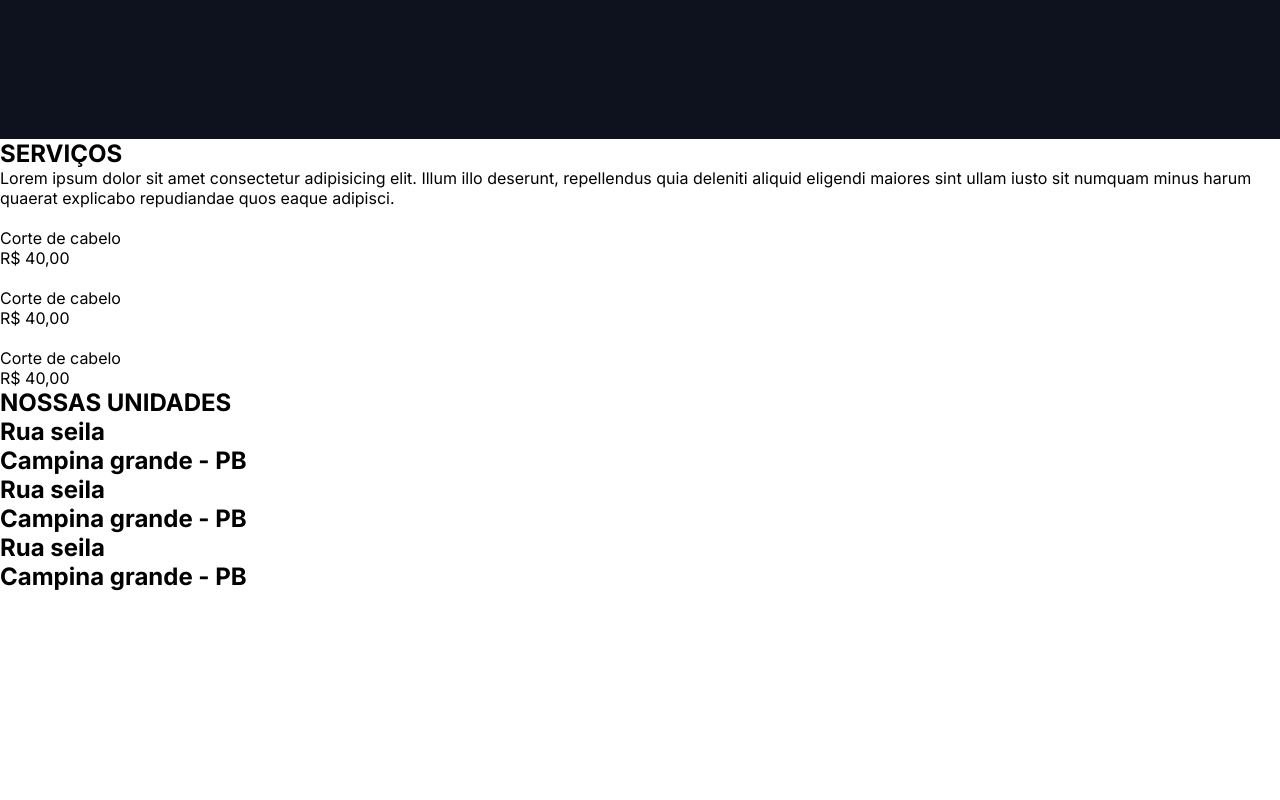
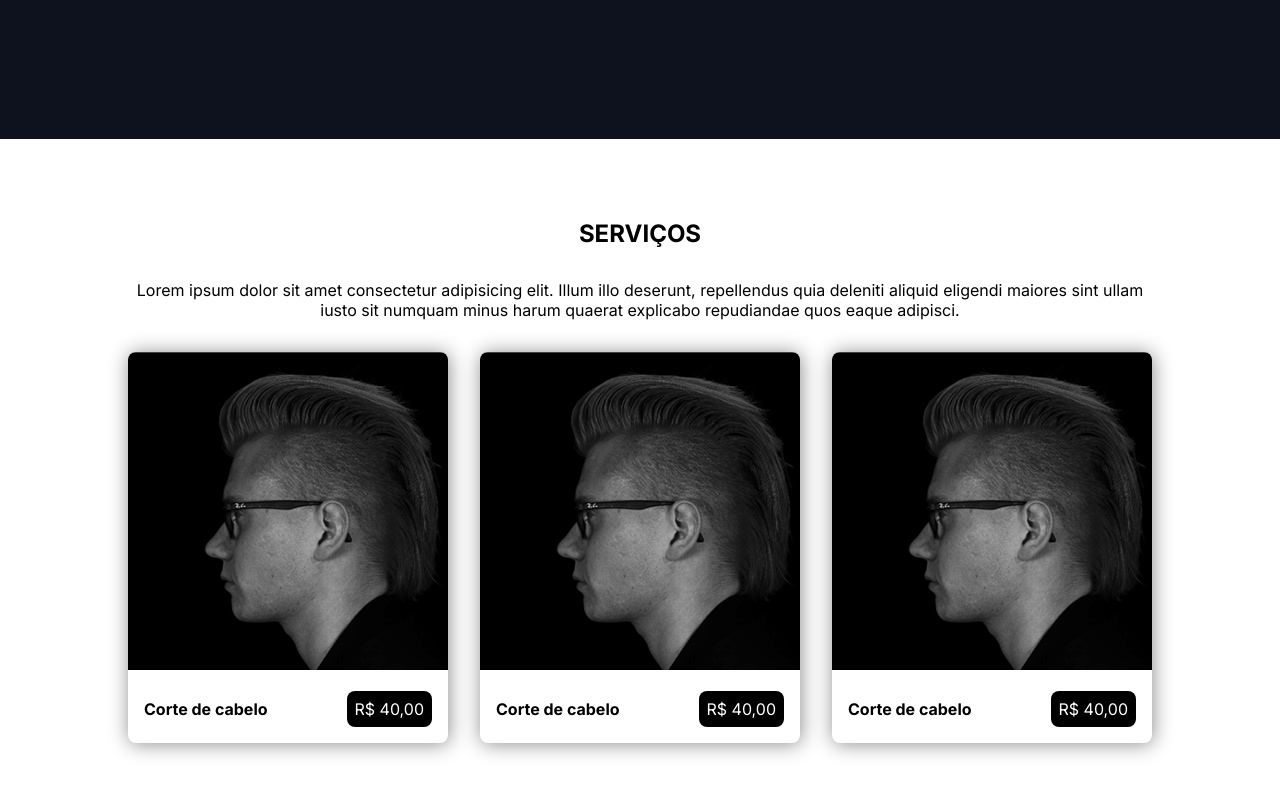
Before and after one commit to v-L1ma/barber, an Angular app in the folder frontend/barber/: page / in a window 1280 px wide. Shown: the part 1420-2220 px from the top of the page. Before the commit the page ends 2011 px from the top, so only its background shows below. Built offline with nearby package versions, Linux system fonts and the light colour scheme.

Commit message:
feat: finalizando a home page

```diff
--- a/frontend/barber/src/app/pages/index/index.component.html
+++ b/frontend/barber/src/app/pages/index/index.component.html
@@ -21,7 +21,7 @@
         <section id="hero">
             <h1>ESTILO É UM REFLEXO DA SUA ATITUDE E <br> SUA PERSONALIDADE.</h1>
             <p>Horário de funcionamento das 08:00 às 19:00</p>
-            <button>Agendar horário</button>
+            <button [routerLink]="'servicos/lista'">Agendar horário</button>
         </section>
 
         <section id="sobre">
@@ -40,61 +40,61 @@
 
         </section>
 
-        <section>
+        <section id="servicos">
             <h1>SERVIÇOS</h1>
             <p>Lorem ipsum dolor sit amet consectetur adipisicing elit. Illum illo deserunt, repellendus quia deleniti aliquid eligendi maiores sint ullam iusto sit numquam minus harum quaerat explicabo repudiandae quos eaque adipisci.</p>
-            <div>
-                <div>
-                    <img src="" alt="">
+            <div class="galery">
+                <div class="card">
+                    <img src="servico1.png" alt="">
                     <div>
-                        <p>Corte de cabelo</p>
+                        <h1>Corte de cabelo</h1>
                         <p>R$ 40,00</p>
                     </div>
                 </div>
 
-                <div>
-                    <img src="" alt="">
+                <div class="card">
+                    <img src="servico1.png" alt="">
                     <div>
-                        <p>Corte de cabelo</p>
+                        <h1>Corte de cabelo</h1>
                         <p>R$ 40,00</p>
                     </div>
                 </div>
 
-                <div>
-                    <img src="" alt="">
+                <div class="card">
+                    <img src="servico1.png" alt="">
                     <div>
-                        <p>Corte de cabelo</p>
+                        <h1>Corte de cabelo</h1>
                         <p>R$ 40,00</p>
                     </div>
                 </div>
             </div>
         </section>
 
-        <section>
-            <h1>NOSSAS UNIDADES</h1>
+        <section id="unidades">
+            <h1 id="titulo">NOSSAS UNIDADES</h1>
 
-            <div>
-                <div>
+            <div class="galery">
+                <div class="cardUnidade">
                     <div>
 
-                    <h1>Rua seila</h1>
-                    <h2>Campina grande - PB</h2>
+                    <h1>Canal 1</h1>
+                    <h2>Santos - SP</h2>
                     </div>
                 </div>
 
-                <div>
+                <div class="cardUnidade">
                     <div>
 
-                    <h1>Rua seila</h1>
-                    <h2>Campina grande - PB</h2>
+                    <h1>Canal 3</h1>
+                    <h2>Santos - SP</h2>
                     </div>
                 </div>
 
-                <div>
+                <div class="cardUnidade">
                     <div>
 
-                    <h1>Rua seila</h1>
-                    <h2>Campina grande - PB</h2>
+                    <h1>Canal 7</h1>
+                    <h2>Santos - SP</h2>
                     </div>
                 </div>
             </div>
--- a/frontend/barber/src/app/pages/index/index.component.scss
+++ b/frontend/barber/src/app/pages/index/index.component.scss
@@ -15,20 +15,39 @@
                 appearance: none;
                 border: none;
                 border-radius: .5em;
-                background-color: yellow;
+                background-color: #B8952E;
                 font-weight: bold;
+                cursor: pointer;
+
+                &:hover{
+                    opacity: .9;
+                }
             }
 
             #agenda{
                 background-color: transparent;
-                border: 2px solid yellow;
-                color: yellow;
+                border: 2px solid #B8952E;
+                color: #B8952E;
+            }
+
+            #agenda:hover{
+                background-color: #B8952E;
+                transition: all 200ms ease;
+                color: black;
             }
         }
         ul{
             display: flex;
             list-style: none;
             gap: 1em;
+
+            li{
+                cursor: pointer;
+            }
+
+            li:hover{
+                color: #B8952E;
+            }
         }
     }
 
@@ -55,9 +74,10 @@
 
         button{
             width: fit-content;
+            cursor: pointer;
             padding: 1em 4em;
             appearance: none;
-            background-color: yellow;
+            background-color: #B8952E;
             border: none;
             border-radius: .5em;
             font-weight: bolder;
@@ -99,4 +119,94 @@
 
         }
     }
+
+    #servicos{
+        display: flex;
+        flex-direction: column;
+        gap: 2em;
+        justify-content: center;
+        text-align: center;
+        padding: 5em 10vw;
+
+        .galery{
+            display: flex;
+            gap: 2em;
+        }
+
+        .card{
+            width: fit-content;
+            box-shadow: 1px 1px 20px rgba(0, 0, 0, 0.456);
+            border-radius: .5em;
+            overflow: hidden;
+
+            div{
+                display: flex;
+                justify-content: space-between;
+                padding: 1em;
+                align-items: center;
+
+                h1{
+                    font-size: 1em;
+                }
+
+                p{
+                    background-color: black;
+                    color: white;
+                    padding: .5em;
+                    border-radius: .5em;
+                }
+            }
+
+        }
+    }
+
+    #unidades{
+        display: flex;
+        flex-direction: column;
+        gap: 2em;
+
+        padding: 5em 10vw;
+        background-color: #0D121E;
+        text-align: center;
+        justify-content: center;
+        align-self: center;
+
+        #titulo{
+            color: #636A86;
+            height: fit-content;
+            font-size: 2em;
+        }
+
+        .galery{
+            display: flex;
+            gap: 1em;
+            justify-content: space-between;
+        }
+
+        .cardUnidade{
+            background-image:url("/unidade1.png");
+            height: 25em;
+            width: 20em;
+            background-size: cover;
+            background-repeat: no-repeat;
+            border-radius: 1em;
+
+            display: flex;
+            justify-content: center;
+            align-items: end;
+            padding: 1em;
+
+            div {
+                background: rgba(228, 228, 228, 0.15);
+                border-radius: 1em;
+                padding: 0.5em;
+                text-align: center;
+                color: white;
+                backdrop-filter: blur(10px);
+                -webkit-backdrop-filter: blur(10px);
+                box-shadow: 0 4px 30px rgba(0, 0, 0, 0.1);
+            }
+
+        }
+    }
 }
```
Also changed, not shown: frontend/barber/public/servico1.png (added), frontend/barber/public/unidade1.png (added).
